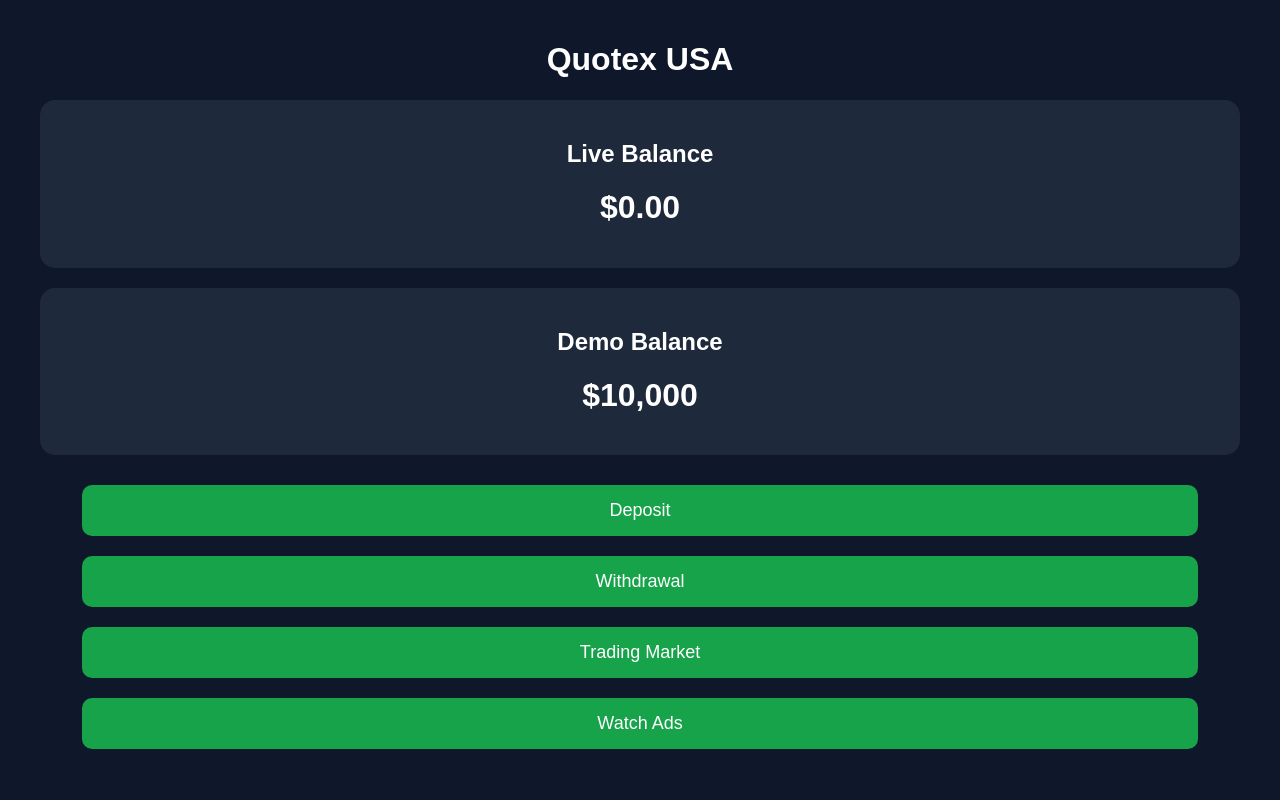
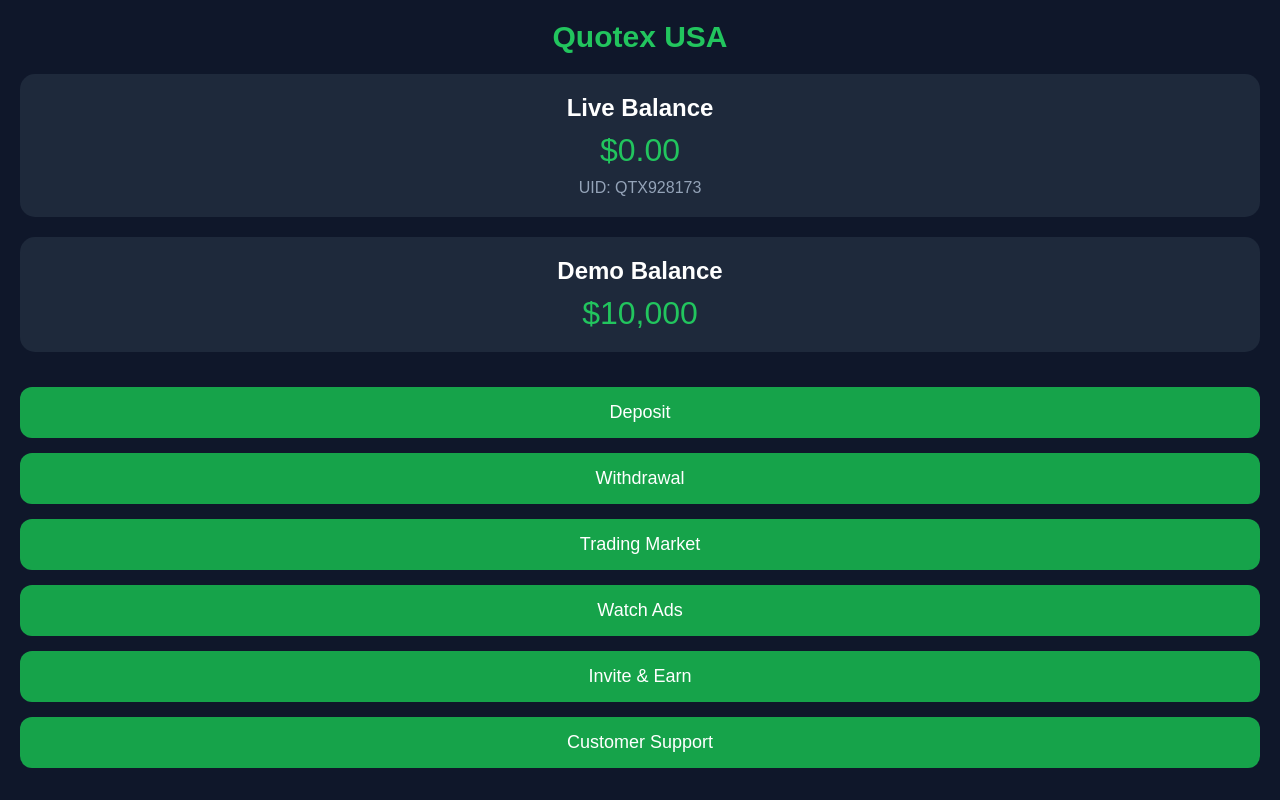
Before and after one commit to quotex90/server.js, a website: page public/index.html in a window 1280 px wide. Drawn offline with Linux system fonts and the light colour scheme.

Commit message:
Update index.html

```diff
--- a/public/index.html
+++ b/public/index.html
@@ -1,57 +1,117 @@
 <!DOCTYPE html>
-<html>
+<html lang="en">
 <head>
+  <meta charset="UTF-8" />
+  <meta name="viewport" content="width=device-width, initial-scale=1.0"/>
   <title>Quotex USA</title>
-  <meta name="viewport" content="width=device-width, initial-scale=1">
 
   <style>
+    *{
+      margin:0;
+      padding:0;
+      box-sizing:border-box;
+      font-family:Arial;
+    }
+
     body{
       background:#0f172a;
       color:white;
-      font-family:Arial;
+      padding:20px;
+    }
+
+    .header{
       text-align:center;
-      margin:0;
-      padding:20px;
+      font-size:30px;
+      font-weight:bold;
+      margin-bottom:20px;
+      color:#22c55e;
     }
 
     .card{
       background:#1e293b;
       padding:20px;
-      margin:20px;
       border-radius:15px;
+      margin-bottom:20px;
+      text-align:center;
     }
 
-    button{
-      width:90%;
+    .balance{
+      font-size:32px;
+      color:#22c55e;
+      margin-top:10px;
+    }
+
+    .uid{
+      margin-top:10px;
+      color:#94a3b8;
+    }
+
+    .btn{
+      width:100%;
       padding:15px;
-      margin:10px;
+      margin-top:15px;
       border:none;
-      border-radius:10px;
+      border-radius:12px;
       background:#16a34a;
       color:white;
       font-size:18px;
+      cursor:pointer;
+    }
+
+    .btn:hover{
+      background:#15803d;
+    }
+
+    .menu{
+      margin-top:20px;
     }
   </style>
 </head>
 
 <body>
 
-<h1>Quotex USA</h1>
+  <div class="header">
+    Quotex USA
+  </div>
 
   <div class="card">
     <h2>Live Balance</h2>
-  <h1>$0.00</h1>
+    <div class="balance">$0.00</div>
+    <div class="uid">UID: QTX928173</div>
   </div>
 
   <div class="card">
     <h2>Demo Balance</h2>
-  <h1>$10,000</h1>
+    <div class="balance">$10,000</div>
   </div>
 
-<button>Deposit</button>
-<button>Withdrawal</button>
-<button>Trading Market</button>
-<button>Watch Ads</button>
+  <div class="menu">
+
+    <button class="btn">
+      Deposit
+    </button>
+
+    <button class="btn">
+      Withdrawal
+    </button>
+
+    <button class="btn">
+      Trading Market
+    </button>
+
+    <button class="btn">
+      Watch Ads
+    </button>
+
+    <button class="btn">
+      Invite & Earn
+    </button>
+
+    <button class="btn">
+      Customer Support
+    </button>
+
+  </div>
 
 </body>
 </html>
```
Lines whose indentation alone changed are shown as unchanged.
